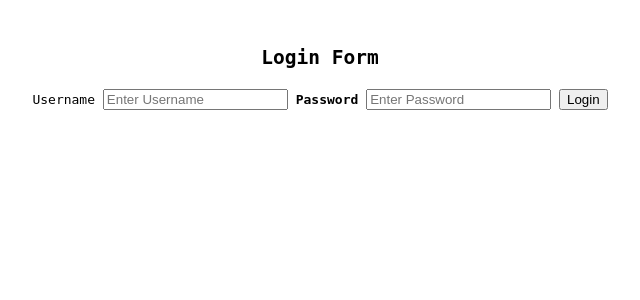
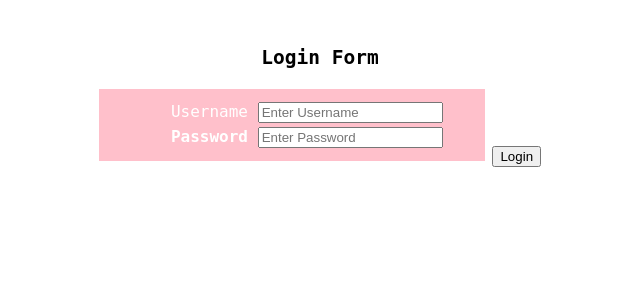
Before and after one commit to Hlotfy/eltabler, a Flask app: page / in a window 1280 px wide. Shown: the top 300 px of the page, without its empty margins (320-960 px from the left). Run offline with Flask 2, Linux system fonts and the light colour scheme; some libraries are stand-ins or nearby versions.

Commit message:
menu and login change

```diff
--- a/templates/index.html
+++ b/templates/index.html
@@ -1,5 +1,17 @@
 <script type="text/javascript" src="http://code.jquery.com/jquery-1.7.1.min.js"></script>
 <!DOCTYPE html>
+<style type="text/css">
+.login_table {
+  background-color: pink;
+  border: none;
+  color: white;
+  padding: 10px 20px;
+  text-align: center;
+  text-decoration: none;
+  display: inline-block;
+  font-size: 16px;
+}
+</style>
 <html>
   {% block head %}
     <head>
@@ -66,11 +78,23 @@
 
         <form action="{{url_for('staff_login')}}" method="POST">
           <div class="container">
-            <label for="staffId">Username</label>
-            <input name="staffId" id="staffId" type="text" placeholder="Enter Username" required>
+            <table class="login_table">
+              <tr>
+                <td><label class="labels" for="staffId">Username</label>
+                    <input name="staffId" id="staffId" type="text" placeholder="Enter Username" required>
+                </td>
+              </tr>
+              <tr>
+                <td><label class="labels" for="pwd"><b>Password</b></label>
+                    <input type="password" placeholder="Enter Password" name="pwd" id="pwd" required>
+                </td>
+              </tr>
+            </table>
+            <!--<label class="labels" for="staffId">Username</label>-->
+            <!--<input name="staffId" id="staffId" type="text" placeholder="Enter Username" required>-->
 
-            <label for="pwd"><b>Password</b></label>
-            <input type="password" placeholder="Enter Password" name="pwd" id="pwd" required>
+            <!--<label class="labels" for="pwd"><b>Password</b></label>-->
+            <!--<input type="password" placeholder="Enter Password" name="pwd" id="pwd" required>-->
 
             <button type="submit">Login</button>
           </div>
```
Also changed, not shown: templates/order_form.html (+31 -39 lines).
